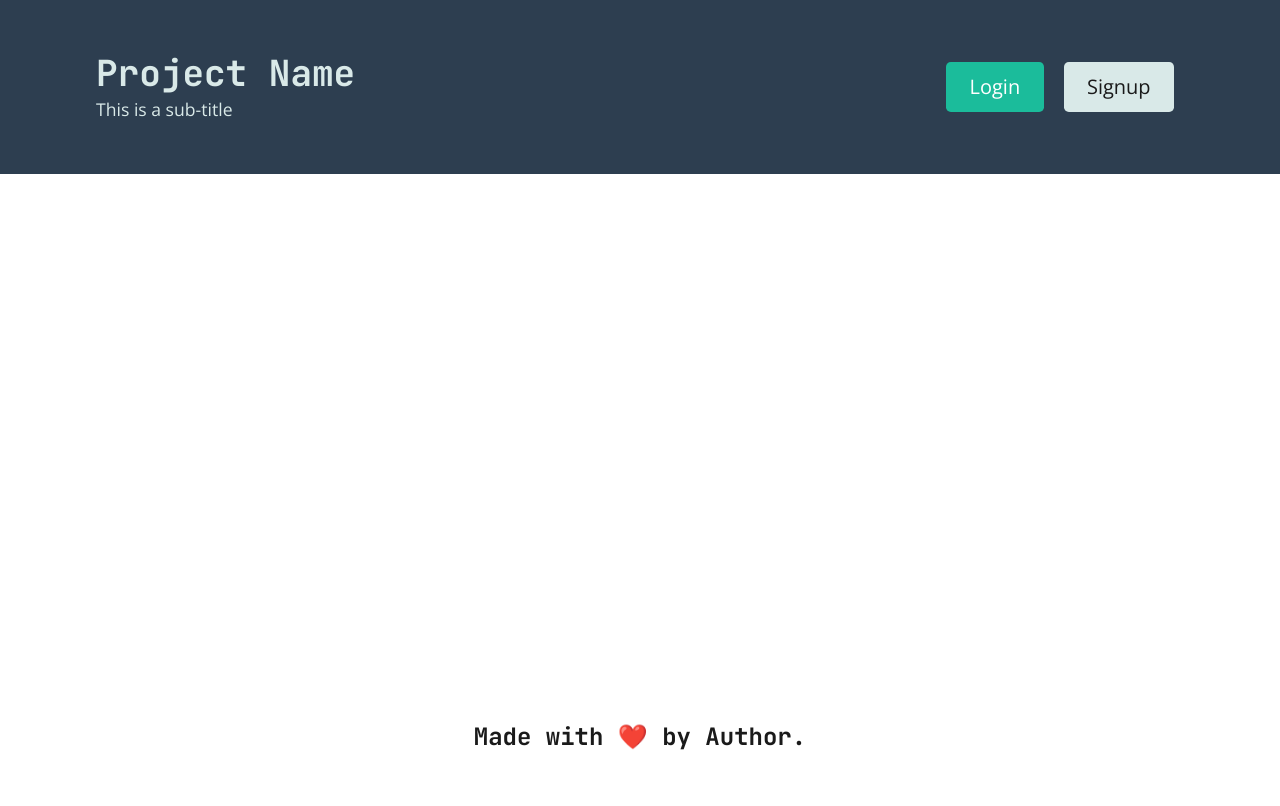
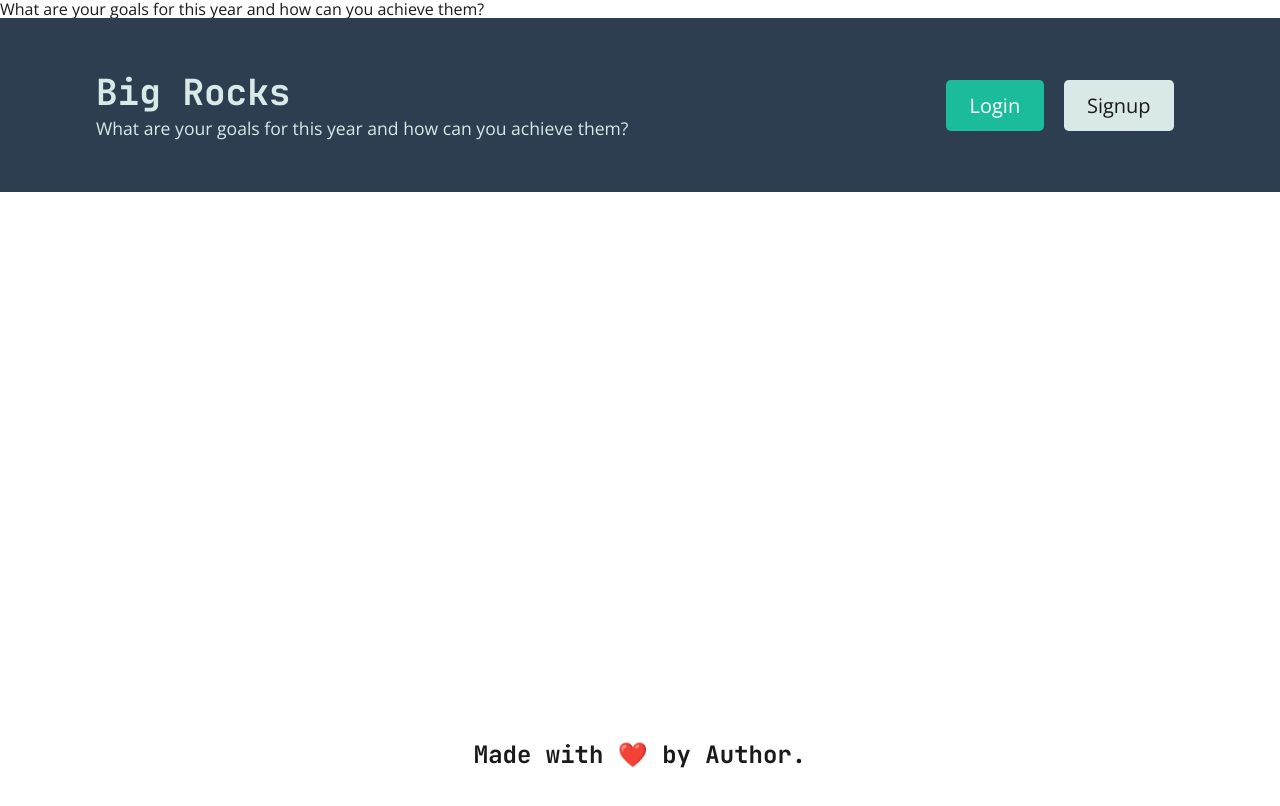
Before and after one commit to marcmalliate/Big-Rocks, a React (Create React App) app in the folder client/: page / in a window 1280 px wide. Shown: the top 806 px of the page. Built offline with nearby package versions, Linux system fonts and the light colour scheme.

Commit message:
title changed

```diff
--- a/client/public/index.html
+++ b/client/public/index.html
@@ -26,8 +26,8 @@
     -->
     <link rel="preconnect" href="https://fonts.gstatic.com" />
     <link href="https://fonts.googleapis.com/css2?family=JetBrains+Mono:ital,wght@0,400;0,700;1,400&family=Open+Sans:wght@400;700&display=swap" rel="stylesheet" />
-    <title>Final Project Starter</title>
-  </head>
+    <title>Big Rocks</title>
+  </head>What are your goals for this year and how can you achieve them?
   <body>
     <noscript>You need to enable JavaScript to run this app.</noscript>
     <div id="root"></div>
--- a/client/src/components/Header/index.js
+++ b/client/src/components/Header/index.js
@@ -1,7 +1,7 @@
-import React from 'react';
-import { Link } from 'react-router-dom';
+import React from "react";
+import { Link } from "react-router-dom";
 
-import Auth from '../../utils/auth';
+import Auth from "../../utils/auth";
 
 const Header = () => {
   const logout = (event) => {
@@ -13,9 +13,11 @@ const Header = () => {
       <div className="container flex-row justify-space-between-lg justify-center align-center">
         <div>
           <Link className="text-light" to="/">
-            <h1 className="m-0">Project Name</h1>
+            <h1 className="m-0">Big Rocks</h1>
           </Link>
-          <p className="m-0">This is a sub-title</p>
+          <p className="m-0">
+            What are your goals for this year and how can you achieve them?
+          </p>
         </div>
         <div>
           {Auth.loggedIn() ? (
```
